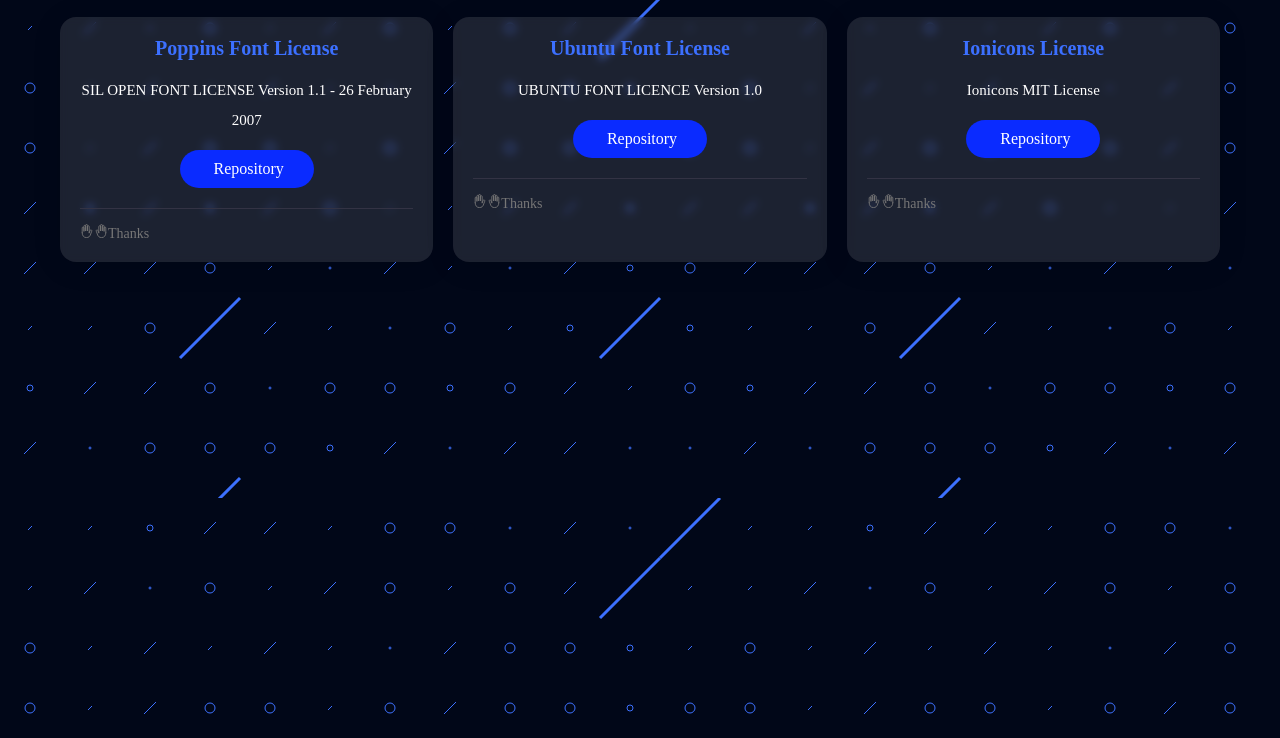
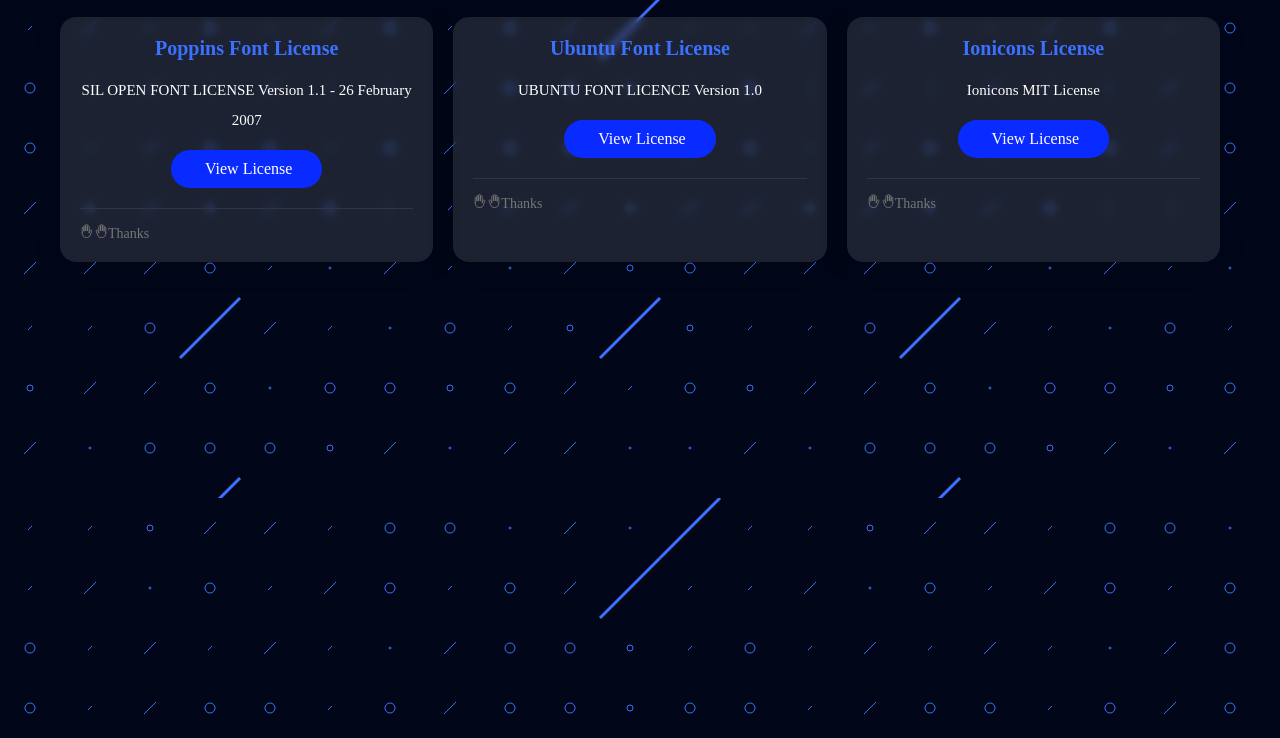
Before and after one commit to aahamed-07/portfolio, a plain HTML site: page licenses.html in a window 1280 px wide. Shown: the part 62-800 px from the top of the page. Drawn offline with nearby package versions, Linux system fonts and the light colour scheme.

Commit message:
license page buttons renamed

```diff
--- a/licenses.html
+++ b/licenses.html
@@ -55,7 +55,7 @@
                     <h3>${p.name}</h3>
                     <p>${p.descb}</p>
                     <a href="${p.links}" class="project-btn"><i class="fa fa-github">
-                    </i>Repository</a>
+                    </i>View License</a>
                     <div class="project-icons">
                         <span><ion-icon name="hand-left-outline"></ion-icon><ion-icon name="hand-right-outline"></ion-icon>Thanks</span>
                     </div>
```
